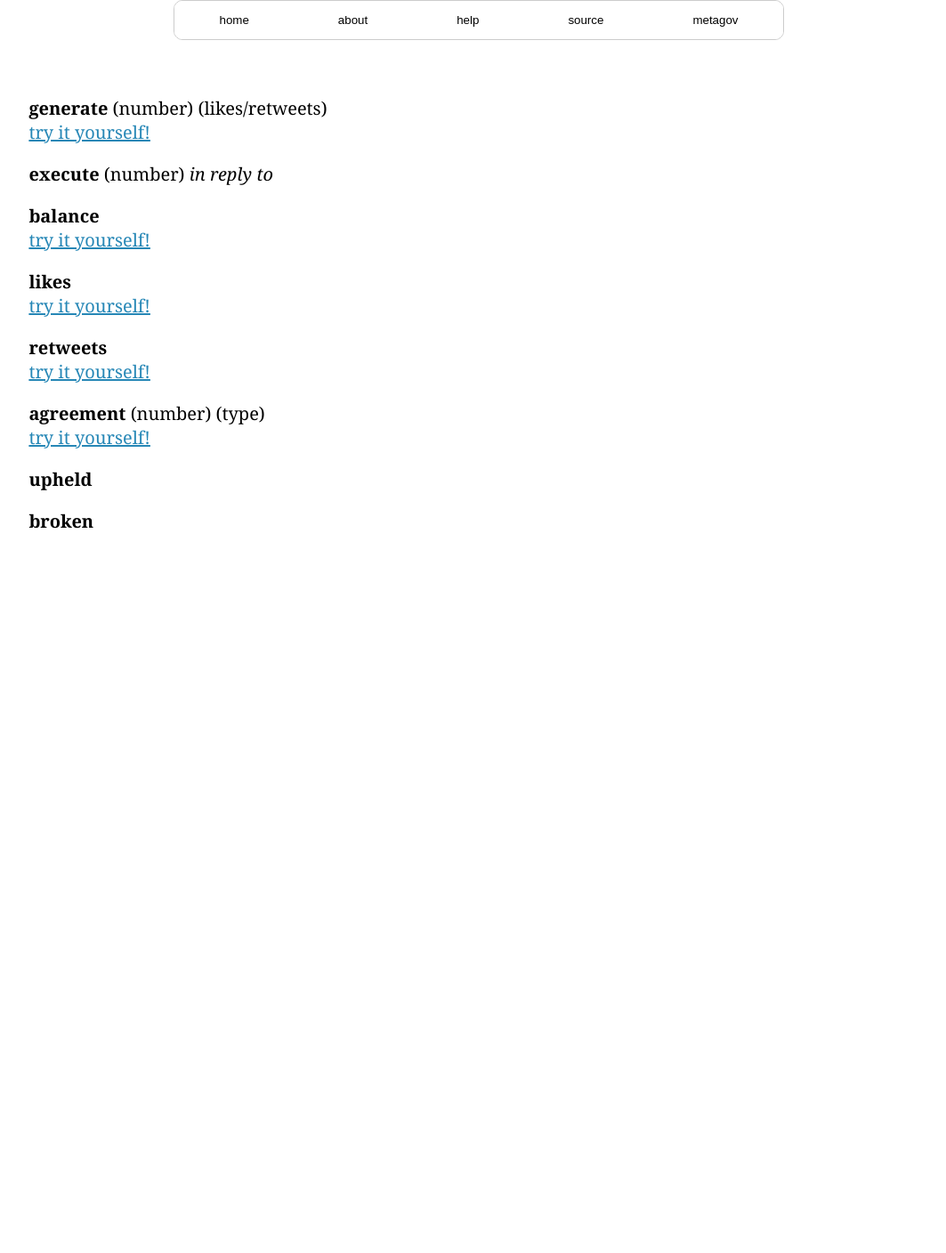
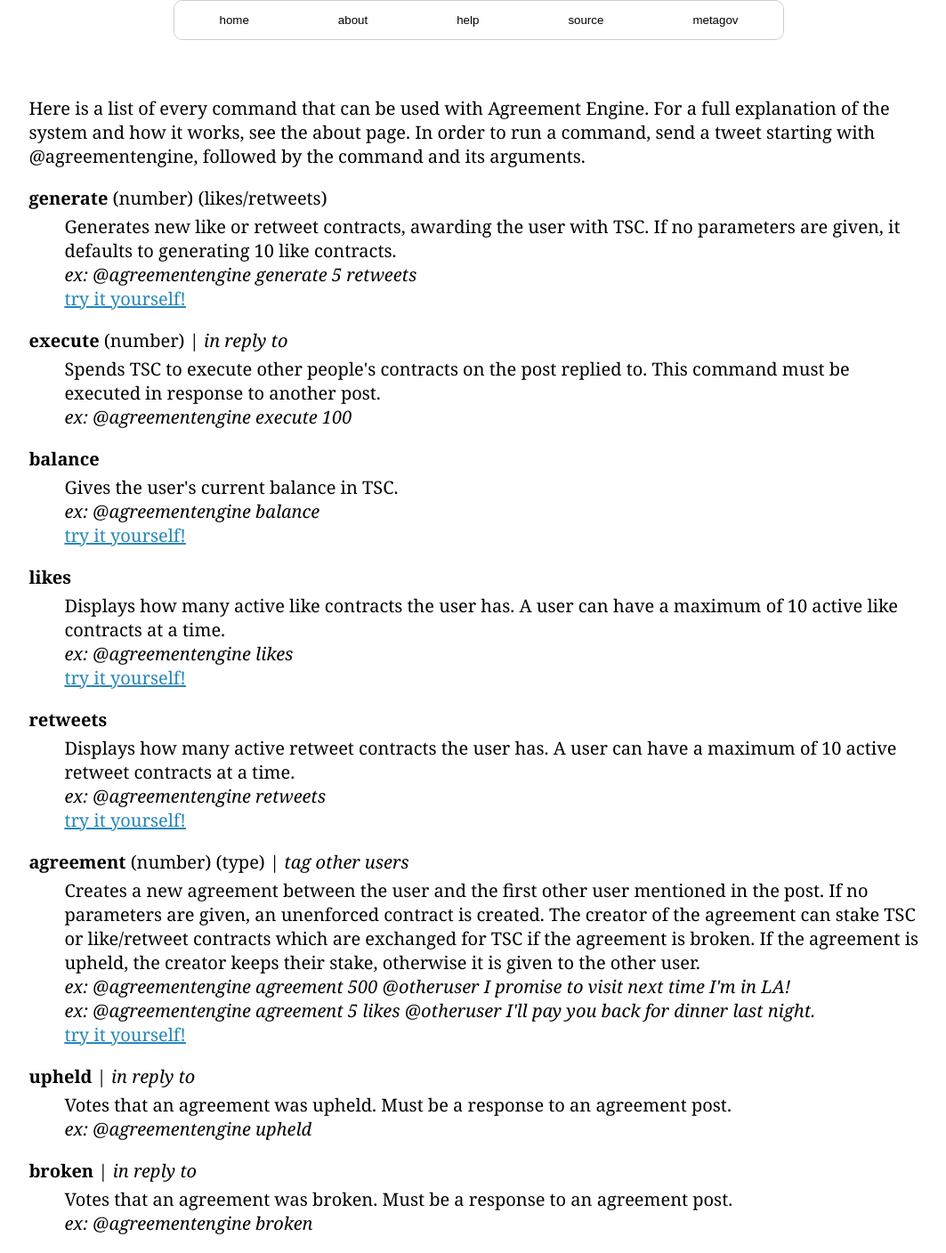
Before and after one commit to metagov/agreements-prototype, a Flask app: page /help in a window 1280 px wide. Shown: the part 120-1528 px from the top of the page at 89% size, without its empty margins (102-1165 px from the left). Before the commit the page ends 714 px from the top, so only its background shows below. Run offline with Flask 2, Linux system fonts and the light colour scheme.

Commit message:
finished help page, updated css

```diff
--- a/agreements/app/web/static/main.css
+++ b/agreements/app/web/static/main.css
@@ -61,3 +61,11 @@ body {
 a {
     color: #2687B6;
 }
+
+p + div {
+    margin-top: -15px;
+}
+
+.indent {
+    margin-left: 40px;
+}
--- a/agreements/app/web/templates/help.html
+++ b/agreements/app/web/templates/help.html
@@ -22,46 +22,111 @@
 
     <div class="text">
         <p>
+            Here is a list of every command that can be used with Agreement Engine.
+            For a full explanation of the system and how it works, see the about page.
+            In order to run a command, send a tweet starting with @agreementengine, followed by the command and its arguments.
+        </p>
+
+        <p>
+            <b>generate</b> (number) (likes/retweets)
+        </p>
+        <div class='indent'>
+            <p>
+                Generates new like or retweet contracts, awarding the user with TSC.
+                If no parameters are given, it defaults to generating 10 like contracts. <br>
+                <i>ex: @agreementengine generate 5 retweets</i> <br>
+                <a href="https://twitter.com/intent/tweet?text=@agreementengine%20generate%205%20retweets" target="_blank">
+                    try it yourself!
+                </a>
+            </p>
+        </div>
+
+        <p>
+            <b>execute</b> (number) | <i>in reply to</i>
+        </p>
+        <div class='indent'>
+            <p>
+                Spends TSC to execute other people's contracts on the post replied to.
+                This command must be executed in response to another post. <br>
+                <i>ex: @agreementengine execute 100</i>
+            </p>
+        </div>
+
+        <p>
+            <b>balance</b>
+        </p>
+        <div class='indent'>
+            <p>
+                Gives the user's current balance in TSC. <br>
+                <i>ex: @agreementengine balance</i> <br>
+                <a href="https://twitter.com/intent/tweet?text=@agreementengine%20balance" target="_blank">
+                    try it yourself!
+                </a>
+        </div>
+
+        <p>
+            <b>likes</b>
+        </p>
+        <div class='indent'>
+            <p>
+                Displays how many active like contracts the user has.
+                A user can have a maximum of 10 active like contracts at a time. <br>
+                <i>ex: @agreementengine likes</i> <br>
+                <a href="https://twitter.com/intent/tweet?text=@agreementengine%20likes" target="_blank">
+                    try it yourself!
+                </a>
+            </p>
+        </div>
+
+        <p>
+            <b>retweets</b>
+        </p>
+        <div class='indent'>
+            <p>
+                Displays how many active retweet contracts the user has.
+                A user can have a maximum of 10 active retweet contracts at a time. <br>
+                <i>ex: @agreementengine retweets</i> <br>
+                <a href="https://twitter.com/intent/tweet?text=@agreementengine%20retweets" target="_blank">
+                    try it yourself!
+                </a>
+            </p>
+        </div>
+
+        <p>
+            <b>agreement</b> (number) (type) | <i>tag other users</i>
+        <div class='indent'>
+            <p>
+                Creates a new agreement between the user and the first other user mentioned in the post.
+                If no parameters are given, an unenforced contract is created.
+                The creator of the agreement can stake TSC or like/retweet contracts which are exchanged for TSC if the agreement is broken.
+                If the agreement is upheld, the creator keeps their stake, otherwise it is given to the other user. <br>
+                <i>ex: @agreementengine agreement 500 @otheruser I promise to visit next time I'm in LA!</i> <br>
+                <i>ex: @agreementengine agreement 5 likes @otheruser I'll pay you back for dinner last night.</i> <br>
+                <a href="https://twitter.com/intent/tweet?text=@agreementengine%20agreement%20making%20my%20first%20agreement%20with%20@agreementengine"
+                    target="_blank">
+                    try it yourself!
+                </a>
+            </p>
+        </div>
 
         </p>
         <p>
-            <b>generate</b> (number) (likes/retweets)
-            <br><a href="https://twitter.com/intent/tweet?text=@agreementengine%20generate%205%20likes" target="_blank">
-                try it yourself!
-            </a>
+            <b>upheld</b> | <i>in reply to</i>
+        <div class='indent'>
+            <p>
+                Votes that an agreement was upheld. Must be a response to an agreement post. <br>
+                <i>ex: @agreementengine upheld</i>
+            </p>
+        </div>
         </p>
         <p>
-            <b>execute</b> (number) <i>in reply to</i>
-        </p>
-        <p>
-            <b>balance</b>
-            <br><a href="https://twitter.com/intent/tweet?text=@agreementengine%20balance" target="_blank">
-                try it yourself!
-            </a>
-        </p>
-        <p>
-            <b>likes</b>
-            <br><a href="https://twitter.com/intent/tweet?text=@agreementengine%20likes" target="_blank">
-                try it yourself!
-            </a>
-        </p>
-        <p>
-            <b>retweets</b>
-            <br><a href="https://twitter.com/intent/tweet?text=@agreementengine%20retweets" target="_blank">
-                try it yourself!
-            </a>
-        </p>
-        <p>
-            <b>agreement</b> (number) (type)
-            <br><a href="https://twitter.com/intent/tweet?text=@agreementengine%20agreement%20@agreementengine%20I%20won't%20lie" target="_blank">
-                try it yourself!
-            </a>
-        </p>
-        <p>
-            <b>upheld</b>
-        </p>
-        <p>
-            <b>broken</b>
+            <b>broken</b> | <i>in reply to</i>
+        <div class='indent'>
+            <p>
+                Votes that an agreement was broken. Must be a response to an agreement post. <br>
+                <i>ex: @agreementengine broken</i>
+            </p>
+        </div>
         </p>
     </div>
 
```
